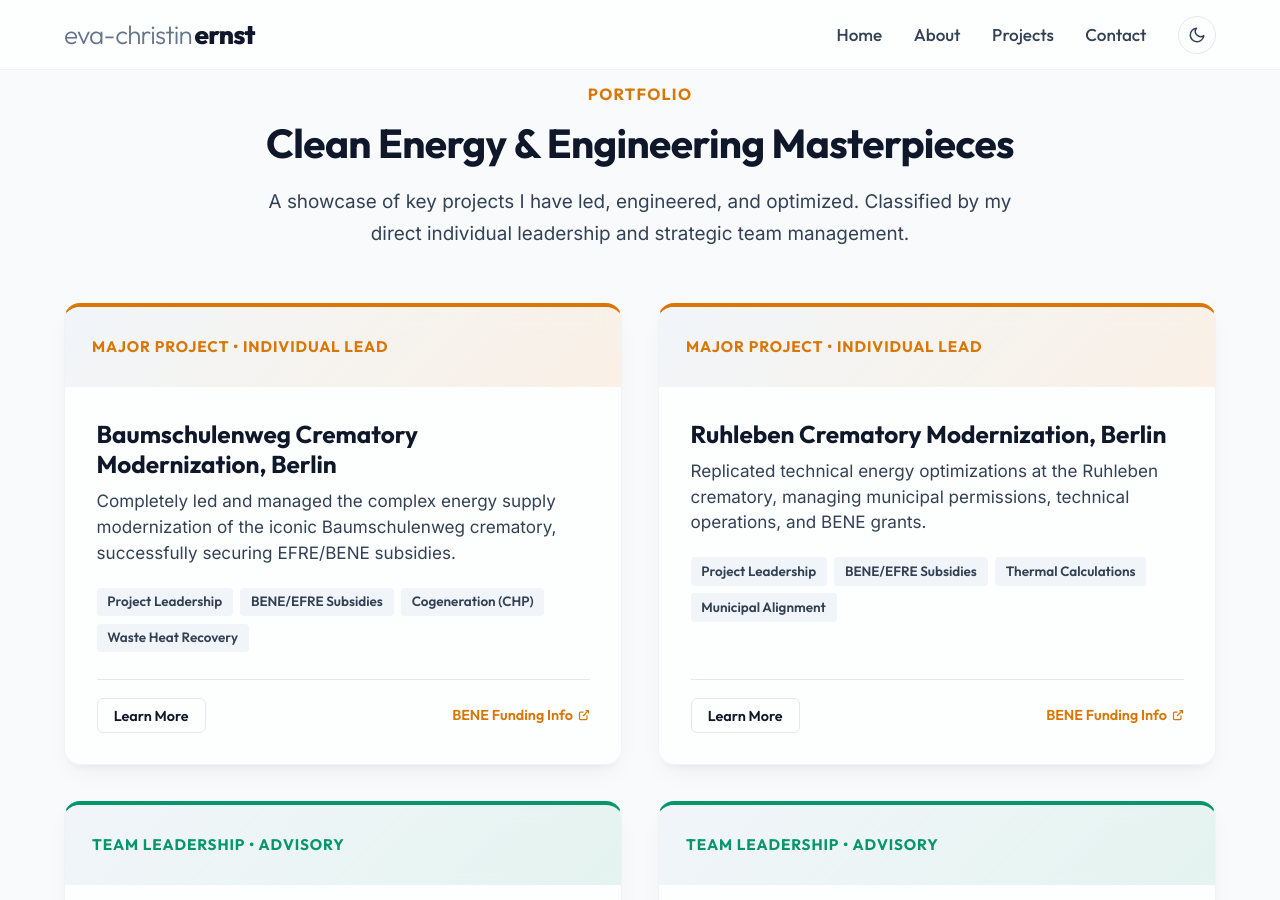
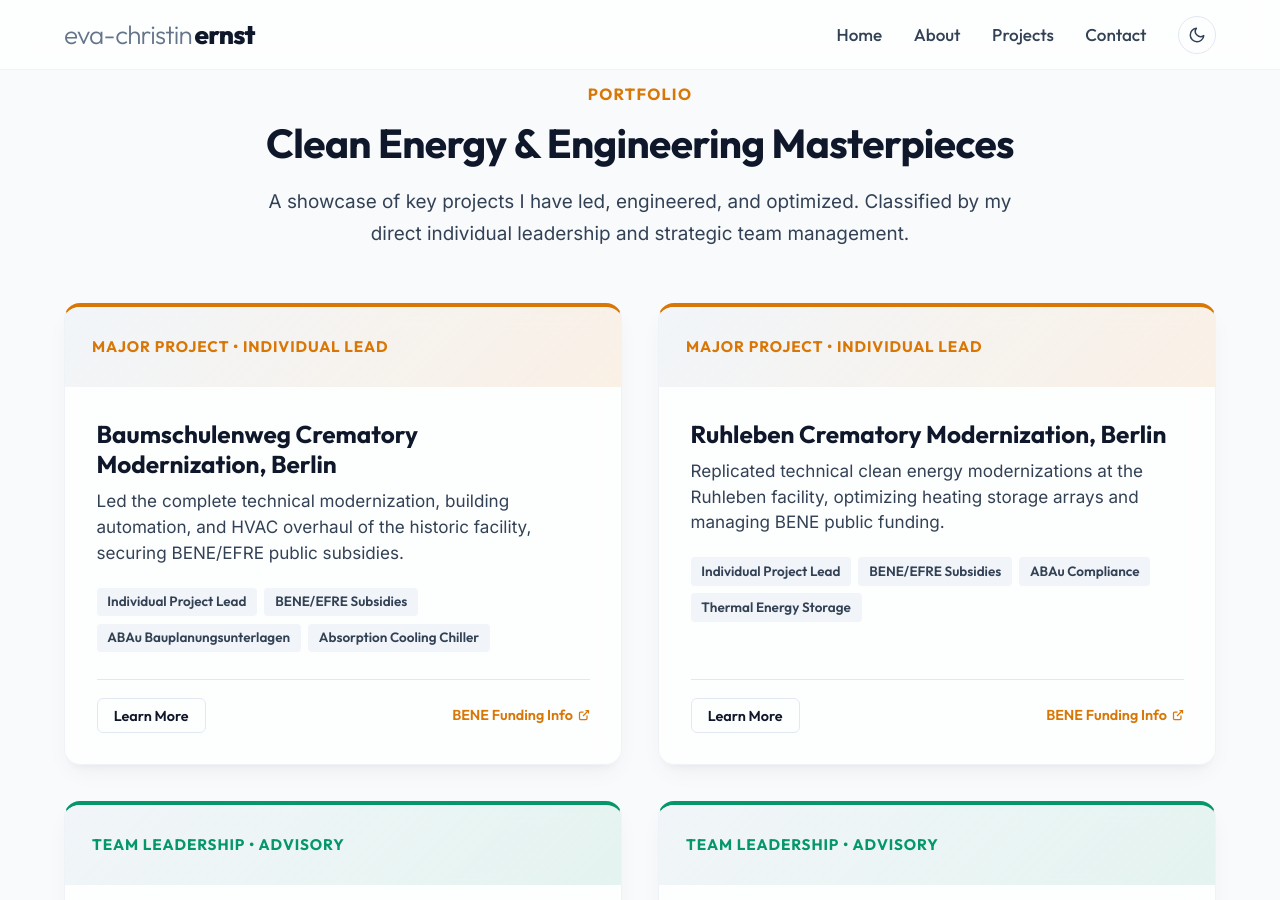
Before and after one commit to evafroehlich/website, a Jekyll site: the page built from projects.md, in a window 1280 px wide and 900 px high. Built offline with Jekyll 4.4.1, drawn with Linux system fonts in a browser that asks for light colours.

Commit message:
Update Baumschulenweg and Ruhleben crematories to STAR layouts with comprehensive engineering details

```diff
--- a/projects.md
+++ b/projects.md
@@ -24,24 +24,36 @@
       <div class="project-content">
         <h3 class="project-title">Baumschulenweg Crematory Modernization, Berlin</h3>
         <p class="project-description">
-          Completely led and managed the complex energy supply modernization of the iconic Baumschulenweg crematory, successfully securing EFRE/BENE subsidies.
+          Led the complete technical modernization, building automation, and HVAC overhaul of the historic facility, securing BENE/EFRE public subsidies.
         </p>
         <div class="project-tags">
-          <span class="project-tag">Project Leadership</span>
+          <span class="project-tag">Individual Project Lead</span>
           <span class="project-tag">BENE/EFRE Subsidies</span>
-          <span class="project-tag">Cogeneration (CHP)</span>
-          <span class="project-tag">Waste Heat Recovery</span>
+          <span class="project-tag">ABAu Bauplanungsunterlagen</span>
+          <span class="project-tag">Absorption Cooling Chiller</span>
         </div>
 
         <!-- Expandable details -->
         <div class="project-card-details">
           <div class="details-inner">
-            <h5>Key Contributions &amp; Scope:</h5>
-            <ul>
-              <li><strong>Full End-to-End Ownership</strong>: Managed the entire technical design, implementation, and commissioning phases of the new high-efficiency energy supply.</li>
-              <li><strong>Subsidy Management</strong>: Successfully prepared, submitted, and managed the complex application for the Berlin Sustainable Development Programme (BENE), funded by the European Regional Development Fund (EFRE).</li>
-              <li><strong>Stakeholder Management</strong>: Aligned state authorities, local administrative bodies, and technical manufacturers to ensure a compliant modernization of a public landmark.</li>
-            </ul>
+            <h5 style="margin-bottom: 0.75rem;">STAR Case Study:</h5>
+            <div style="margin-bottom: 0.75rem;">
+              <strong style="color: var(--accent-emerald);">Situation:</strong> Outdated energy systems inside the historic, structurally protected landmark building resulted in high operational costs. The technical goal was to recover and recycle waste heat from the cremation process to provide clean cooling.
+            </div>
+            <div style="margin-bottom: 0.75rem;">
+              <strong style="color: var(--accent-emerald);">Task:</strong> Direct the complete end-to-end engineering modernization, building automation overhaul, and subsidies administration as the primary Project Manager.
+            </div>
+            <div style="margin-bottom: 0.75rem;">
+              <strong style="color: var(--accent-emerald);">Action:</strong>
+              <ul>
+                <li><strong>Innovative Clean Tech:</strong> Integrated process waste heat recovery with a new absorption cooling machine (backed by a redundant compression cooling chiller) and established a direct connection to the local district heating grid (BTB Berlin), cutting out the local boiler entirely and enabling excess heat feedback.</li>
+                <li><strong>Systems Renovation:</strong> Upgraded the HVAC systems, measurement and control automation (Mess- und Regelungstechnik), energy monitoring systems, and cremation lighting.</li>
+                <li><strong>Subsidies &amp; Bureaucracy Management:</strong> Acted as the primary contact for BENE/EFRE funding bodies; compiled all reports, and structured planning documentation ("Bauplanungsunterlagen") according to Berlin's public building guidelines (ABAu), keeping the Senate and funding stakeholders in the loop regarding claims and variations.</li>
+              </ul>
+            </div>
+            <div style="margin-bottom: 0.5rem;">
+              <strong style="color: var(--accent-emerald);">Result:</strong> Delivered a highly optimized, fossil-free, and fully automated heating/cooling system that achieved major CO2 emission reductions and energy savings. Successfully handed over the operational plant to the client.
+            </div>
           </div>
         </div>
 
@@ -63,24 +75,36 @@
       <div class="project-content">
         <h3 class="project-title">Ruhleben Crematory Modernization, Berlin</h3>
         <p class="project-description">
-          Replicated technical energy optimizations at the Ruhleben crematory, managing municipal permissions, technical operations, and BENE grants.
+          Replicated technical clean energy modernizations at the Ruhleben facility, optimizing heating storage arrays and managing BENE public funding.
         </p>
         <div class="project-tags">
-          <span class="project-tag">Project Leadership</span>
+          <span class="project-tag">Individual Project Lead</span>
           <span class="project-tag">BENE/EFRE Subsidies</span>
-          <span class="project-tag">Thermal Calculations</span>
-          <span class="project-tag">Municipal Alignment</span>
+          <span class="project-tag">ABAu Compliance</span>
+          <span class="project-tag">Thermal Energy Storage</span>
         </div>
 
         <!-- Expandable details -->
         <div class="project-card-details">
           <div class="details-inner">
-            <h5>Key Contributions &amp; Scope:</h5>
-            <ul>
-              <li><strong>Technical Engineering</strong>: Engineered optimized HVAC recovery structures and boiler components, yielding measurable primary energy reductions.</li>
-              <li><strong>Public Financing</strong>: Secured substantial state funding support through the European Regional Development Fund (EFRE) BENE program to guarantee financial viability.</li>
-              <li><strong>Permit Acquisition</strong>: Managed regulatory clearances, emission standards compliance, and construction permits with local environmental offices.</li>
-            </ul>
+            <h5 style="margin-bottom: 0.75rem;">STAR Case Study:</h5>
+            <div style="margin-bottom: 0.75rem;">
+              <strong style="color: var(--accent-emerald);">Situation:</strong> Outdated energy structures inside the Ruhleben crematory faced high energy losses, and a local grid connection to district heating was unavailable, requiring a different energy buffering design.
+            </div>
+            <div style="margin-bottom: 0.75rem;">
+              <strong style="color: var(--accent-emerald);">Task:</strong> Oversee the complete engineering modernization and subsidies administration as Project Manager, resolving the lack of local district heating through custom thermal storage.
+            </div>
+            <div style="margin-bottom: 0.75rem;">
+              <strong style="color: var(--accent-emerald);">Action:</strong>
+              <ul>
+                <li><strong>Thermal Engineering:</strong> Designed and implemented a waste heat recovery absorption cooling system integrated with a custom auxiliary backup boiler and expanded thermal heating storage arrays to buffer energy during operational gaps.</li>
+                <li><strong>Funding Administration:</strong> Handled the rigorous BENE/EFRE funding documentation, ABAu building code compliances, and senate alignments, keeping all public funding stakeholders informed of budget states.</li>
+                <li><strong>Systems Renovation:</strong> Modernized HVAC components, building automation, and energy monitoring, maintaining high execution standards.</li>
+              </ul>
+            </div>
+            <div style="margin-bottom: 0.5rem;">
+              <strong style="color: var(--accent-emerald);">Result:</strong> Realized substantial CO2 emission reductions and energy savings. Successfully delivered and handed over the fully operational facility to the client.
+            </div>
           </div>
         </div>
 
```
